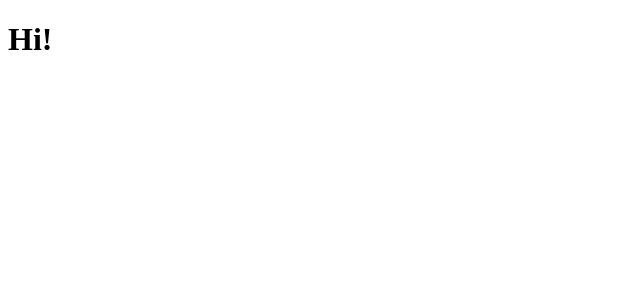
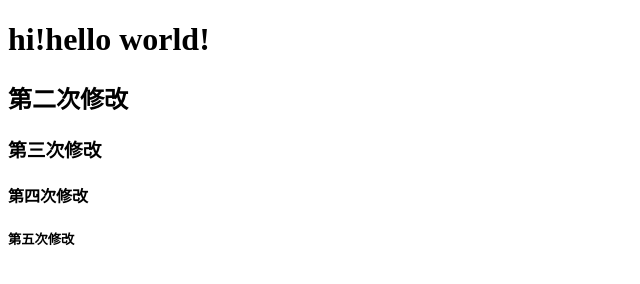
Before and after one commit to StarrySkyFurui/yanda, a plain HTML site: page index.html in a window 1280 px wide. Shown: the whole page, without its empty margins (0-640 px from the left). Drawn offline with Linux system fonts and the light colour scheme.

Commit message:
index.html

```diff
--- a/index.html
+++ b/index.html
@@ -5,6 +5,10 @@
 	<title>git</title>
 </head>
 <body>
-	<h1>Hi!</h1>
+	<h1>hi!hello world!</h1>
+	<h2>第二次修改</h2>
+	<h3>第三次修改</h3>
+	<h4>第四次修改</h4>
+	<h5>第五次修改</h5>
 </body>
 </html>
```
